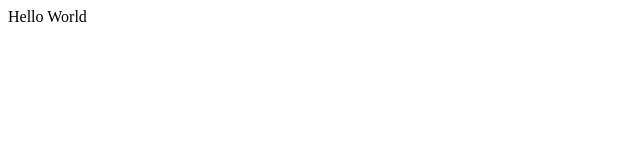
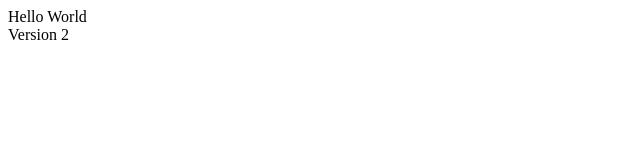
Before and after one commit to TessaCheck/hello-world-ejp, a plain HTML site: page index.html in a window 1280 px wide. Shown: the full height of the page, 0-640 px from the left. Drawn offline with Linux system fonts and the light colour scheme.

Commit message:
Version 2

```diff
--- a/index.html
+++ b/index.html
@@ -4,6 +4,7 @@
     <title>Hello</title>
 </head>
 <body>
-    Hello World
+    Hello World <br>
+    Version 2
 </body>
 </html>
```
